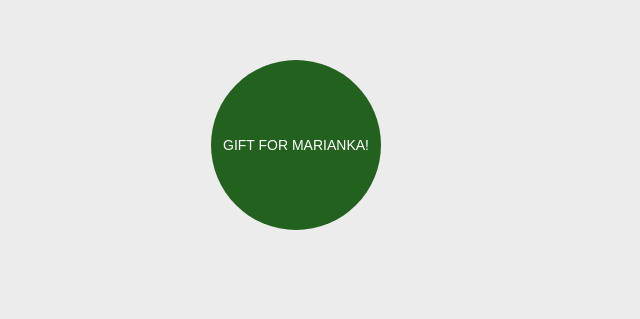
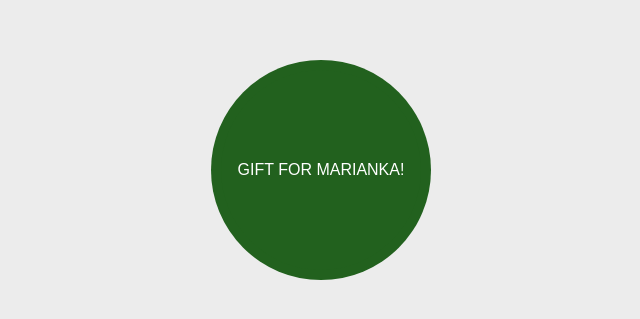
Before and after one commit to andriytereschuk/m, a plain HTML site: page index.html in a window 1280 px wide. Shown: the part 255-574 px from the top of the page, without its empty margins (344-984 px from the left). Drawn offline with nearby package versions, Linux system fonts and the light colour scheme.

Commit message:
fix style

```diff
--- a/style.css
+++ b/style.css
@@ -15,7 +15,7 @@ body {
   align-items: center;
   text-transform: uppercase;
   background-color: #ececec;
-  font-size: 14px;
+  font-size: 16px;
 }
 
 img {
@@ -33,8 +33,8 @@ img {
   border-radius: 100%;
   background-color: #22611e;
   color: #fff;
-  width: 150px;
-  height: 150px;
+  width: 200px;
+  height: 200px;
   display: flex;
   justify-content: center;
   align-items: center;
```
